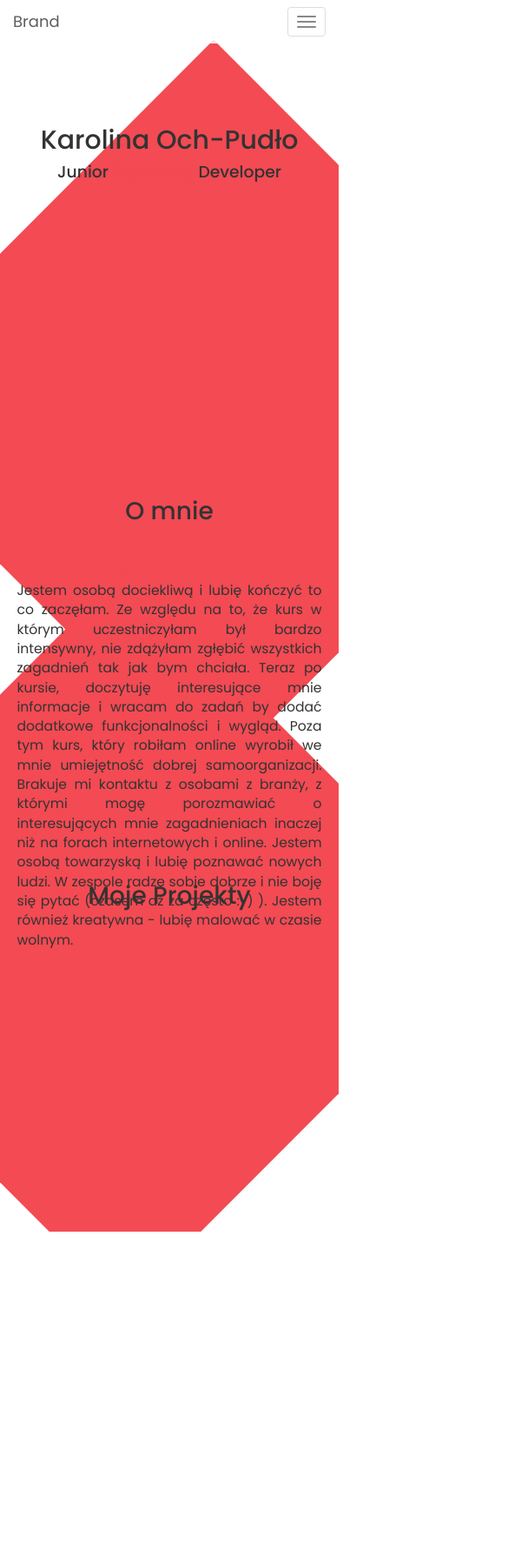
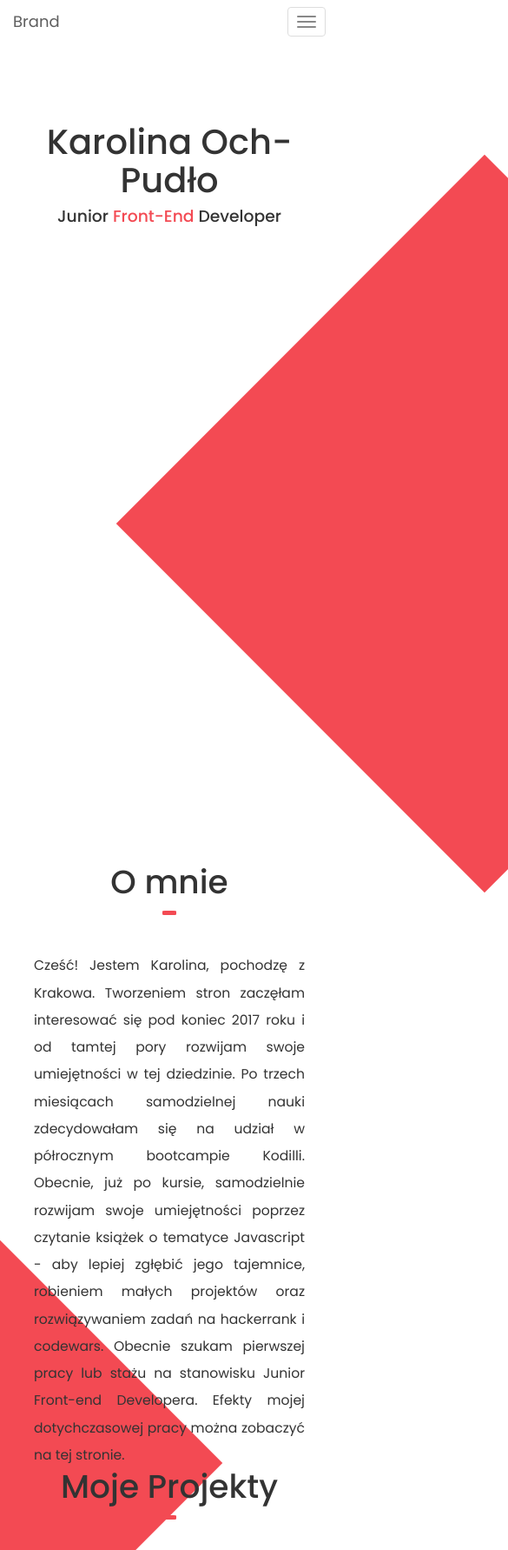
Before and after one commit to och-karr/my-portfolio-website, a website: page index.html in a window 390 px wide. Shown: the top 1782 px of the page at 87% size, 585 px wide, since content can reach past the window. Before the commit the page ends 1416 px from the top, so only its background shows below. Drawn offline with nearby package versions, Linux system fonts and the light colour scheme.

Commit message:
Add about me section and my projects section

```diff
--- a/index.html
+++ b/index.html
@@ -2,6 +2,7 @@
 
   <head>
     <meta charset="utf-8">
+    <meta name="viewport" content="width=device-width, initial-scale=1.0">
     <title>Karolina Och-Pudlo</title>
     <!-- <link rel="stylesheet" href="https://cdn.jsdelivr.net/npm/animate.css@3.5.2/animate.min.css"> -->
     <link rel="stylesheet" href="https://unpkg.com/aos@next/dist/aos.css" />
@@ -46,11 +47,25 @@
         <div id="square2"></div>
         <h2>O mnie<div class="line"></div></h2>
 
-        <p>Jestem osobą dociekliwą i lubię kończyć to co zaczęłam. Ze względu na to, że kurs w którym uczestniczyłam był bardzo intensywny, nie zdążyłam zgłębić wszystkich zagadnień tak jak bym chciała. Teraz po kursie, doczytuję interesujące mnie informacje i wracam do zadań by dodać dodatkowe funkcjonalności i wygląd. Poza tym kurs, który robiłam online wyrobił we mnie umiejętność dobrej samoorganizacji. Brakuje mi kontaktu z osobami z branży, z którymi mogę porozmawiać o interesujących mnie zagadnieniach inaczej niż na forach internetowych i online. Jestem osobą towarzyską i lubię poznawać nowych ludzi. W zespole radzę sobie dobrze i nie boję się pytać (czasem aż za często :-) ). Jestem również kreatywna - lubię malować w czasie wolnym.</p>
+        <p>
+          Cześć! Jestem Karolina, pochodzę z Krakowa. Tworzeniem stron zaczęłam interesować się pod koniec 2017 roku i od tamtej pory rozwijam swoje umiejętności w tej dziedzinie.
+          Po trzech miesiącach samodzielnej nauki zdecydowałam się na udział w półrocznym bootcampie Kodilli. Obecnie, już po kursie, samodzielnie rozwijam swoje umiejętności poprzez
+          czytanie książek o tematyce Javascript - aby lepiej zgłębić jego tajemnice, robieniem małych projektów oraz rozwiązywaniem zadań na hackerrank i codewars.
+          Obecnie szukam pierwszej pracy lub stażu na stanowisku Junior Front-end Developera. Efekty mojej dotychczasowej pracy można zobaczyć na tej stronie.
+
+        </p>
       </div>
 
-      <div class="section">
+      <div class="section section-3">
           <h2>Moje Projekty<div class="line"></div></h2>
+          <div>
+            <img src="./images/a-rwd-website.jpg" alt="project-photo"/>
+            <img src="./images/a-kanban-board.jpg" alt="project-photo"/>
+            <img src="./images/a-country-search-engine.jpg" alt="project-photo"/>
+            <img src="./images/a-stopwatch.jpg" alt="project-photo"/>
+            <img src="./images/a-simon-game.jpg" alt="project-photo"/>
+            <img src="./images/a-rock-paper-scissors.jpg" alt="project-photo"/>
+          </div>
       </div>
 
     </div>
--- a/sass/style.scss
+++ b/sass/style.scss
@@ -18,7 +18,7 @@ body {
     margin: 0;
 	padding: 0;
     width: 100%;
-    overflow: hidden;
+    // overflow: scroll;
     position: relative;
 
     .my-navbar {
@@ -37,20 +37,22 @@ body {
 .section {
 	padding: 0;
     height: 100vh;
-    width: 90%;
+    width: 80%;
     margin: auto;
+    line-height: 5em;
 
     .line {
         background: $main-color;
         border: 1px solid $main-color;
         border-radius: 20%;
-        width: 5%;
+        width: 6%;
         height: 5px;
-        margin: 15px auto;
+        margin: 12px auto;
     }
 
     h2 {
         padding: 20px;
+        font-size: 6em;
     }
 
     p {
@@ -63,7 +65,7 @@ body {
     margin-top: 50px;
     h1 {
         padding-top: 17%;
-        font-size: 4rem;
+        font-size: 6rem;
     }
 
     h2 {
@@ -77,29 +79,24 @@ body {
 }
 
 .section-2 {
+    height: 80vh;
+}
 
+.section-3 {
+    div {
+        display: flex;
+        justify-content: space-around;
+        flex-wrap: wrap;
+
+        img {
+            height: auto;
+            width: auto;
+            max-width: 300px;
+            max-height: 200px;
+            margin: 20px 10px;
+        }
+    }
 }
-// .section:nth-of-type(1) {
-//     background: #fff;
-    /* padding-top: 5%; */
-// }
-
-// .section:nth-of-type(1) h1 {
-
-// }
-
-// .section:nth-of-type(2) {
-// 	background: rgb(226, 226, 226);
-// }
-// .section:nth-of-type(3) {
-// 	background: rgb(201, 201, 201);
-// }
-
-// nav {
-//     background: #fff;
-//     left: 0;
-//     right: 0;
-// }
 
 ul a {
     font-size: 1.4rem;
@@ -112,11 +109,9 @@ a:hover, a:link {
     color: black;
 }
 
-h1,
-h2 {
+h1, h2 {
 	text-align: center;
 }
-
 
 #square1 {
 	background-color: $main-color;
@@ -127,7 +122,6 @@ h2 {
     z-index: -5;
     width: 600px;
     height: 600px;
-
 }
 
 #square2 {
@@ -139,20 +133,7 @@ h2 {
     z-index: -5;
     width: 600px;
     height: 600px;
-
 }
-
-
-
-// @media screen and (min-width: 1200px) {
-//     .w-container { max-width: 1170px; }
-//     body,html { overflow: hidden !important; }
-//     }
-//     @media screen and (max-width: 768px) {
-//     body,html { overflow: scroll; }
-//     }
-
-
 
 @media (max-width: 992px) {
     #square1 {
@@ -168,10 +149,9 @@ h2 {
         margin-top: 110px;
         h1 {
             padding-top: 10%;
-            font-size: 3rem;
+            font-size: 4rem;
         }
     }
-
 }
 
 @media (max-width: 767px) {
@@ -184,40 +164,12 @@ h2 {
         top: 55%;
         left: -120%;
     }
+
     .section-1 {
         margin-top: 110px;
         h1 {
             padding-top: 10%;
-            font-size: 3rem;
+            font-size: 4rem;
         }
     }
-
 }
-
-@media (max-width : 480px) {
-    .section {
-        height: 50vh;
-    }
-
-    h1 {
-        font-size: 8em;
-    }
-
-    h2 {
-        font-size: 4.5em;
-    }
-
-    p {
-        font-size: 3em;
-    }
-
-    #square1 {
-        top: 12%;
-        right: -40%;
-    }
-
-    #square2 {
-        top: 55%;
-        left: -40%;
-    }
-}
```
Also changed, not shown: check.html (+39 -5 lines), css/style.css, images/a-country-search-engine.JPG (added), images/a-kanban-board.JPG (added), images/a-rock-paper-scissors.JPG (added), images/a-rwd-website.JPG (added), images/a-simon-game.JPG (added), images/a-stopwatch.JPG (added), images/country-search-engine.JPG (added), images/kanban-board.JPG (added), images/rock-paper-scissors.JPG (added), images/rwd-website.JPG (added), images/simon-game.JPG (added), images/stopwatch.JPG (added). Lines whose indentation alone changed are shown as unchanged.
